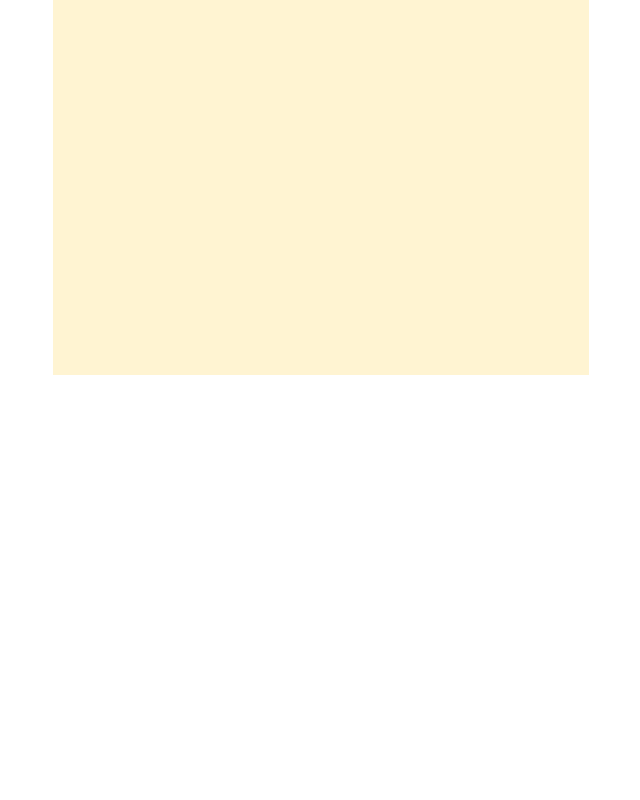
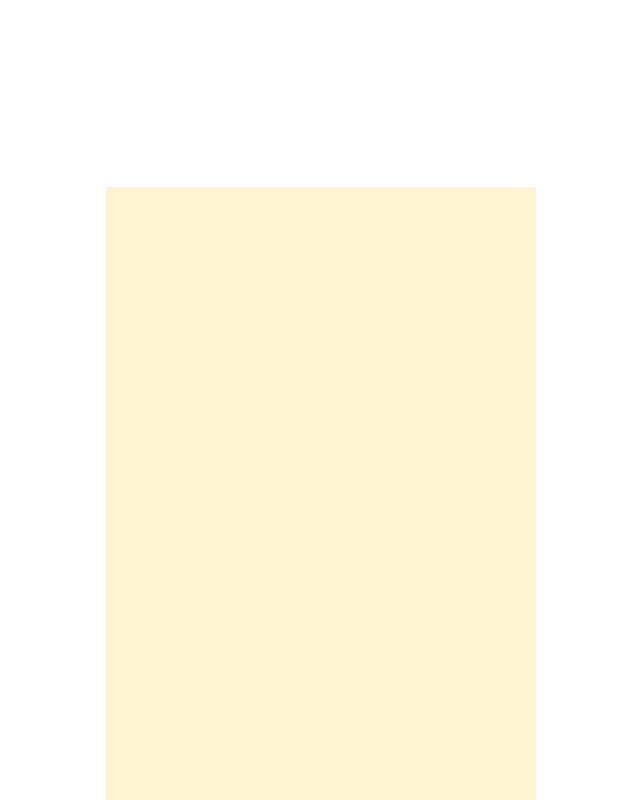
Before and after one commit to 2hanse/MultiCampus-Final-Front, a React (Create React App) app: page /boardmain in a window 1280 px wide. Shown: the top 800 px of the page, without its empty margins (319-959 px from the left). Built offline with nearby package versions, Linux system fonts and the light colour scheme.

Commit message:
작업 중

```diff
--- a/src/component/boardmain/BoardMainPage.jsx
+++ b/src/component/boardmain/BoardMainPage.jsx
@@ -1,28 +1,37 @@
 import React from "react";
 import styled from "styled-components";
+import Header from "./Header";
 
 function BoardMainPage() {
     return (
         <Main>
-
+            <Box />
         </Main>
     )
 }
 
-export default BoardMainPage;
-
 const Main = styled.main`
-  background-color: #fff4d2;
-  display: flex;
-  max-width: 480px;
+    max-width: 430px;
     max-height: 932px;
     width: 100%;
     height: 100%;
+    background: #FFF4D2;
+    display: flex;
+    overflow: hidden;
     flex-direction: column;
-  overflow: hidden;
     align-items: flex-start;
-  font-family: Inter, sans-serif;
-  font-weight: 400;
     margin: 0 auto;
-  padding: 62px 28px 313px;
-`;
+    padding: 0px 0px 932px;
+`
+
+const Box = styled.header`
+    position: relative;
+    max-width: 430px;
+    width: 100%;
+    height: 187px;
+    left: 0px;
+    top: 0px;
+    background-color: #FFFFFF;
+`
+
+export default BoardMainPage;
--- /dev/null
+++ b/src/component/boardmain/Header.jsx
@@ -0,0 +1,30 @@
+import React from "react";
+import styled from "styled-components";
+
+function Header() {
+    <Wrapper>
+       <Box>
+
+        </Box>
+    </Wrapper>
+
+}
+
+const Wrapper = styled.div`
+    display: flex;
+    flex-direction: column;
+    align-items: flex-start;
+`;
+
+const Box = styled.header`
+    position: absolute;
+    width: 430px;
+    height: 187px;
+    left: 0px;
+    top: 0px;
+
+    background-color: #FFFFFF;
+    border: 1px solid #000;
+`
+
+export default Header;
```
Lines whose indentation alone changed are shown as unchanged.
